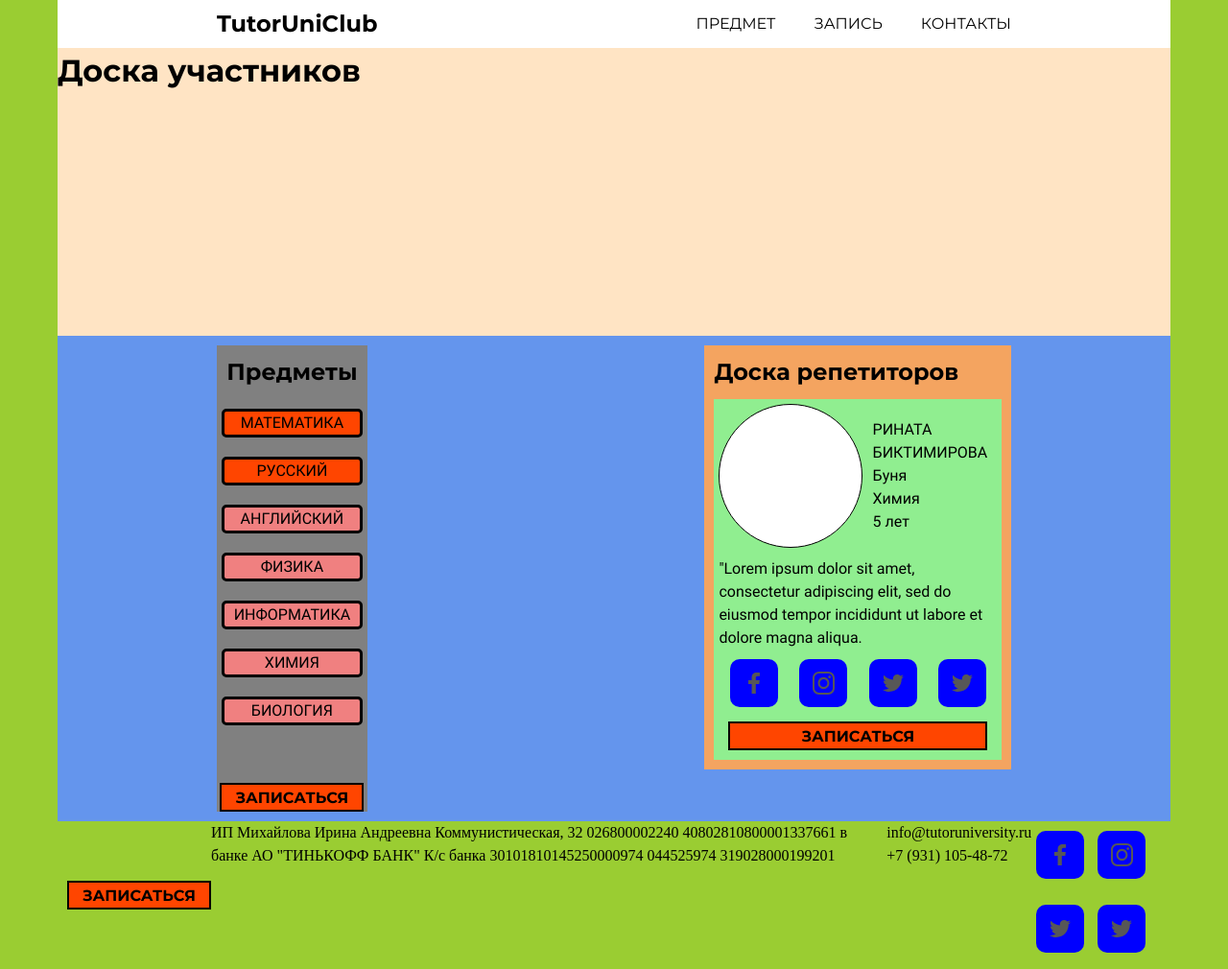
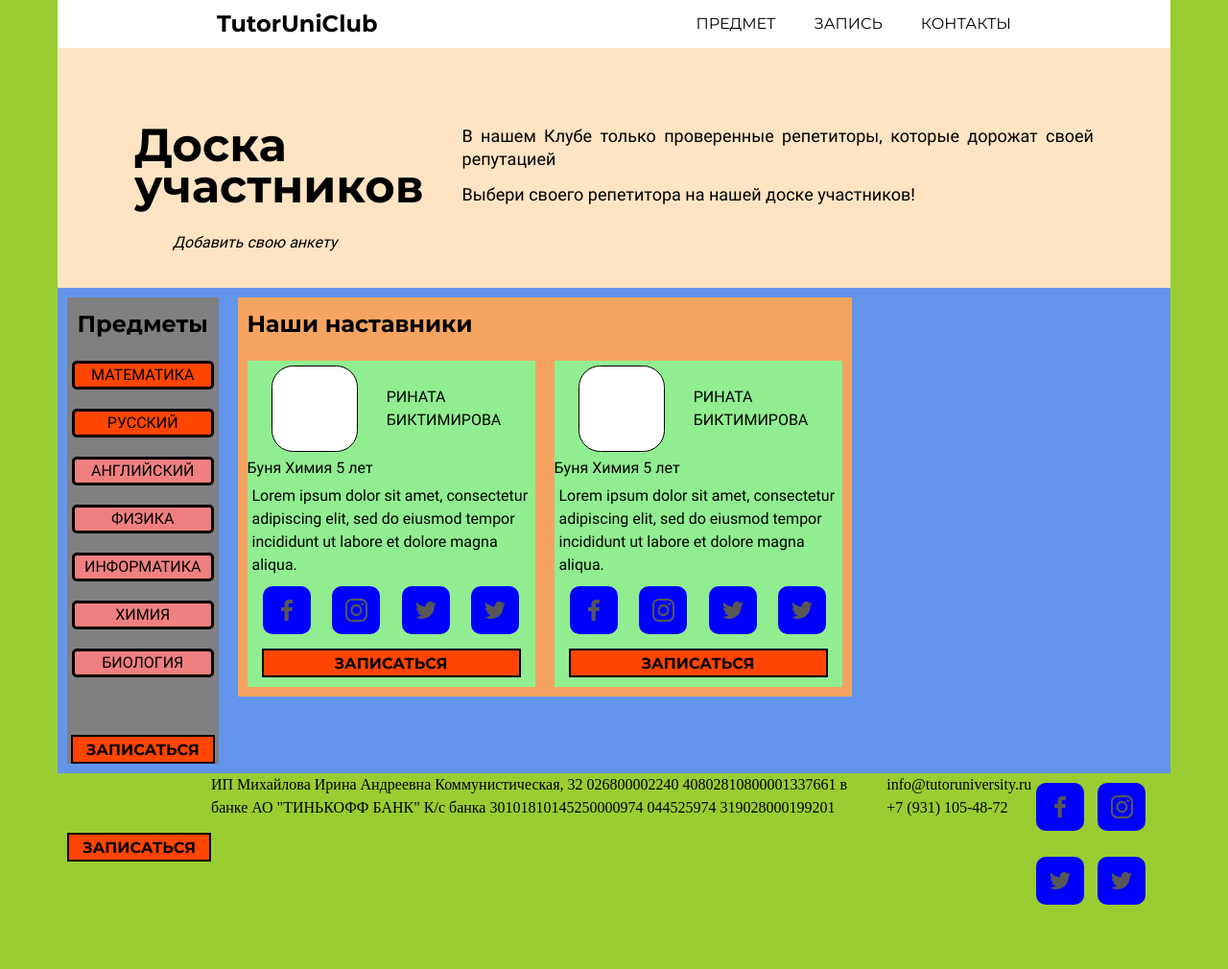
Before and after one commit to ShuliatevAl/TutorUni_club, a website built with webpack: page src/index.html in a window 1280 px wide. Shown: the whole page at 96% size. After the commit the page ends 960 px from the top, so only its background shows below. Built offline with nearby package versions, Linux system fonts and the light colour scheme; files whose address does not match are found by name.

Commit message:
redesign layout quart

```diff
--- a/src/index.html
+++ b/src/index.html
@@ -28,12 +28,20 @@
         </header>
     </div>
 
-
-
     <div class="_container">
         <main class="index">
             <div class="index__top">
-                <h1 class="index__title title">Доска участников</h1>
+                <div class="index__top-left">
+                    <h1 class="index__title title">Доска<br>участников</h1>
+                    <div class="index__add">
+                        <p class="index__add-text">Добавить свою анкету</p>
+                    </div>
+                </div>
+                <div class="index__top-right">
+                    <p class="index__text index__text_major">В нашем Клубе только проверенные репетиторы,
+                        которые дорожат своей репутацией</p>
+                    <p class="index__text index__text_minor">Выбери своего репетитора на нашей доске участников!</p>
+                </div>
             </div>
             <div class="index__bottom">
                 <div class="index-item subjects">
@@ -67,7 +75,7 @@
                 </div>
                 <div class="index-item cards">
                     <h2 class="cards__title title">
-                        Доска репетиторов
+                        Наши наставники
                     </h2>
                     <ul class="cards__list">
                         <li class="cards__item person-card">
@@ -78,13 +86,46 @@
                                 <div class="person-card__info">
                                     <span class="person-card__name">Рината</span>
                                     <span class="person-card__surname">Биктимирова</span>
-                                    <span class="person-card__nikname">Буня</span>
-                                    <span class="person-card__subject">Химия</span>
-                                    <span class="person-card__experience">5 лет</span>
+
                                 </div>
                             </div>
+                            <div class="person-card__middle">
+                                <span class="person-card__nikname">Буня</span>
+                                <span class="person-card__subject">Химия</span>
+                                <span class="person-card__experience">5 лет</span>
+                            </div>
                             <div class="person-card__bottom">
-                                <p class="person-card__description">"Lorem ipsum dolor sit amet, consectetur adipiscing
+                                <p class="person-card__description">Lorem ipsum dolor sit amet, consectetur adipiscing
+                                    elit, sed do eiusmod tempor incididunt ut labore et dolore magna aliqua.</p>
+                                <div class="person-card__links">
+                                    <div class="person-card__social">
+                                        <a class="social__link link" href="#" title="VK" target="_blank"></a>
+                                        <a class="social__link link" href="#" title="Instagram" target="_blank"></a>
+                                        <a class="social__link link" href="#" title="Telegram" target="_blank"></a>
+                                        <a class="social__link link" href="#" title="Twitter" target="_blank"></a>
+                                    </div>
+                                    <a class="person-card__button button">Записаться</a>
+                                </div>
+                            </div>
+                        </li>
+                        <li class="cards__item person-card">
+                            <div class="person-card__top">
+                                <div class="person-card__photo">
+                                    <img>
+                                </div>
+                                <div class="person-card__info">
+                                    <span class="person-card__name">Рината</span>
+                                    <span class="person-card__surname">Биктимирова</span>
+
+                                </div>
+                            </div>
+                            <div class="person-card__middle">
+                                <span class="person-card__nikname">Буня</span>
+                                <span class="person-card__subject">Химия</span>
+                                <span class="person-card__experience">5 лет</span>
+                            </div>
+                            <div class="person-card__bottom">
+                                <p class="person-card__description">Lorem ipsum dolor sit amet, consectetur adipiscing
                                     elit, sed do eiusmod tempor incididunt ut labore et dolore magna aliqua.</p>
                                 <div class="person-card__links">
                                     <div class="person-card__social">
--- a/src/style/_style.scss
+++ b/src/style/_style.scss
@@ -35,14 +35,58 @@ body {
     margin: auto;
 
     &__top {
-        height: 300px;
+        min-height: 250px;
+
+        display: flex;
+        flex-direction: row;
+        justify-content: space-around;
 
         background-color: bisque;
     }
 
+    &__top-left {
+        margin-left: 80px;
+    }
+
+    &__title {
+        margin-top: 80px;
+
+        font-size: 48px;
+        line-height: 90%;
+    }
+
+    &__add {
+        margin-left: 40px;
+        margin-top: 25px;
+    }
+
+    &__add-text {
+        font-size: 16px;
+        font-style: italic;
+    }
+
+    &__top-right {
+        margin-left: 40px;
+        margin-top: 80px;
+        margin-right: 80px;
+    }
+
+    &__text {
+        font-size: 18px;
+        line-height: 24px;
+        text-align: justify;
+    }
+
+    &__text_major {
+        font-weight: bold;
+    }
+
+    &__text_minor {
+        margin-top: 13px;
+    }
+
     &__bottom {
         display: flex;
-        justify-content: space-around;
         align-items: flex-start;
     }
 
@@ -52,10 +96,6 @@ body {
 
     &-item {
         margin: 10px 10px;
-
-        &:nth-of-type(even) {
-            margin-left: 30px;
-        }
     }
 }
 
@@ -102,16 +142,19 @@ body {
 }
 
 .cards {
+    min-width: 250px;
+
     background-color: sandybrown;
 
     &__title {
         margin: 10px 10px;
     }
 
-    &_list {
+    &__list {
         display: flex;
         flex-direction: row;
-        justify-content: center;
+        justify-content: space-around;
+        flex-wrap: wrap;
     }
 
     &__item {
@@ -122,6 +165,7 @@ body {
 
 .person-card {
     max-width: 300px;
+    min-width: 250px;
 
     display: flex;
     flex-direction: column;
@@ -134,13 +178,15 @@ body {
     }
 
     &__photo {
-        width: 150px;
-        height: 150px;
+        width: 90px;
+        height: 90px;
+
+        margin-left: 20px;
 
         background-color: #fff;
 
         border: 1px solid black;
-        border-radius: 50%;
+        border-radius: 25%;
     }
 
     &__info {
```
